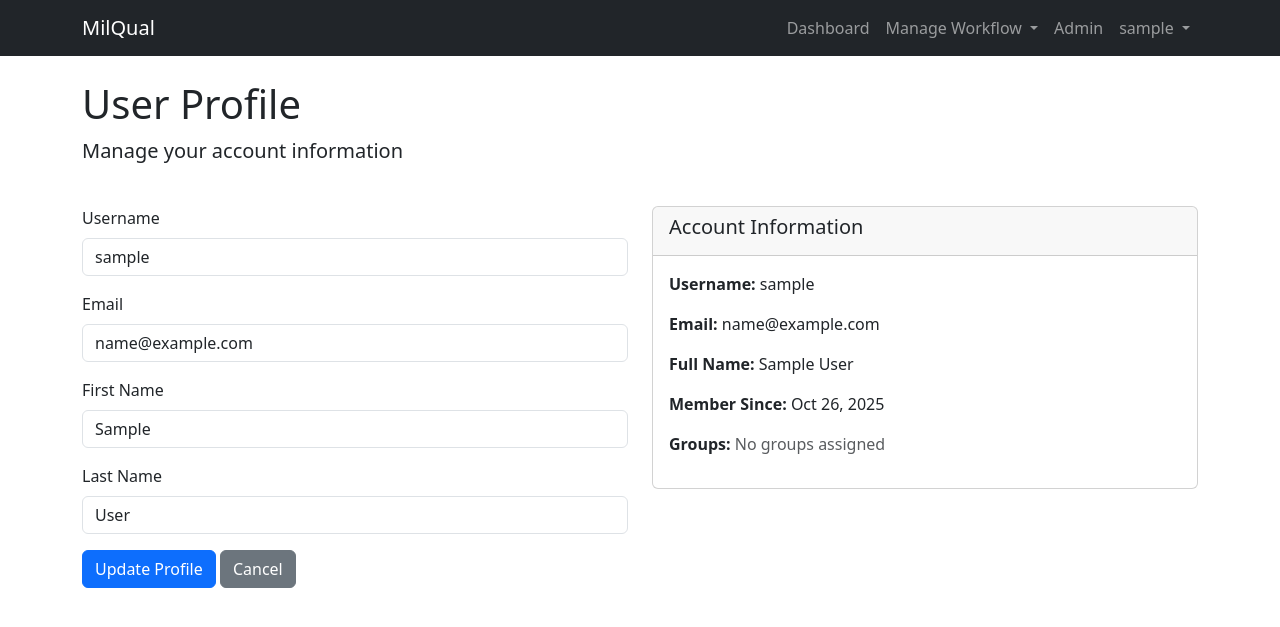
After one commit to yhendricks/MilQual, a Django app: page /profile/ in a window 1280 px wide. The commit adds this page. Shown: the top 627 px of the page. Run offline with Django 4.2, Linux system fonts and the light colour scheme; the visitor is signed in with stand-in values (Sample User, id 1); parts of the project's set-up code (start-up, migrations or seed data) failed here and were passed over.

Commit message:
Add user profile page with username dropdown menu containing profile and logout options

```diff
--- a/MilQual/urls.py
+++ b/MilQual/urls.py
@@ -7,5 +7,6 @@ urlpatterns = [
     path('admin/', admin.site.urls),
     path('accounts/', include('django.contrib.auth.urls')),
     path('register/', pcb_tracker_views.register, name='register'),
+    path('profile/', pcb_tracker_views.profile, name='profile'),
     path('', include('pcb_tracker.urls')),
 ]
--- a/pcb_tracker/templates/base.html
+++ b/pcb_tracker/templates/base.html
@@ -85,11 +85,21 @@
                     <a class="nav-link" href="/admin/">Admin</a>
                 {% endif %}
                 {% if user.is_authenticated %}
-                    <span class="navbar-text">Welcome, {{ user.username }}!</span>
-                    <form method="post" action="{% url 'logout' %}" class="d-inline">
-                        {% csrf_token %}
-                        <button type="submit" class="nav-link btn btn-link">Logout</button>
-                    </form>
+                    <li class="nav-item dropdown">
+                        <a class="nav-link dropdown-toggle" href="#" id="userProfileDropdown" role="button" data-bs-toggle="dropdown" aria-expanded="false">
+                            {{ user.username }}
+                        </a>
+                        <ul class="dropdown-menu" aria-labelledby="userProfileDropdown">
+                            <li><a class="dropdown-item" href="{% url 'profile' %}">Profile</a></li>
+                            <li><hr class="dropdown-divider"></li>
+                            <li>
+                                <form method="post" action="{% url 'logout' %}" class="d-inline">
+                                    {% csrf_token %}
+                                    <button type="submit" class="dropdown-item">Logout</button>
+                                </form>
+                            </li>
+                        </ul>
+                    </li>
                 {% else %}
                     <a class="nav-link" href="{% url 'login' %}">Login</a>
                     <a class="nav-link" href="{% url 'register' %}">Register</a>
--- /dev/null
+++ b/pcb_tracker/templates/pcb_tracker/profile.html
@@ -0,0 +1,67 @@
+{% extends 'base.html' %}
+
+{% block title %}User Profile - MilQual{% endblock %}
+
+{% block content %}
+<div class="row">
+    <div class="col-md-12">
+        <h1>User Profile</h1>
+        <p class="lead">Manage your account information</p>
+    </div>
+</div>
+
+<div class="row mt-4">
+    <div class="col-md-6">
+        <form method="post">
+            {% csrf_token %}
+
+            <div class="mb-3">
+                <label for="id_username" class="form-label">Username</label>
+                <input type="text" class="form-control" id="id_username" name="username" value="{{ user.username }}" required>
+            </div>
+
+            <div class="mb-3">
+                <label for="id_email" class="form-label">Email</label>
+                <input type="email" class="form-control" id="id_email" name="email" value="{{ user.email }}" required>
+            </div>
+
+            <div class="mb-3">
+                <label for="id_first_name" class="form-label">First Name</label>
+                <input type="text" class="form-control" id="id_first_name" name="first_name" value="{{ user.first_name }}">
+            </div>
+
+            <div class="mb-3">
+                <label for="id_last_name" class="form-label">Last Name</label>
+                <input type="text" class="form-control" id="id_last_name" name="last_name" value="{{ user.last_name }}">
+            </div>
+
+            <button type="submit" class="btn btn-primary">Update Profile</button>
+            <a href="{% url 'dashboard' %}" class="btn btn-secondary">Cancel</a>
+        </form>
+    </div>
+
+    <div class="col-md-6">
+        <div class="card">
+            <div class="card-header">
+                <h5>Account Information</h5>
+            </div>
+            <div class="card-body">
+                <p><strong>Username:</strong> {{ user.username }}</p>
+                <p><strong>Email:</strong> {{ user.email }}</p>
+                <p><strong>Full Name:</strong> {{ user.get_full_name|default:"Not provided" }}</p>
+                <p><strong>Member Since:</strong> {{ user.date_joined|date:"M d, Y" }}</p>
+                <p><strong>Groups:</strong>
+                    {% if user.groups.all %}
+                        {% for group in user.groups.all %}
+                            <span class="badge bg-secondary">{{ group.name }}</span>
+                            {% if not forloop.last %}, {% endif %}
+                        {% endfor %}
+                    {% else %}
+                        <span class="text-muted">No groups assigned</span>
+                    {% endif %}
+                </p>
+            </div>
+        </div>
+    </div>
+</div>
+{% endblock %}
--- a/pcb_tracker/views.py
+++ b/pcb_tracker/views.py
@@ -424,3 +424,39 @@ def register(request):
         return redirect('dashboard')
 
     return render(request, 'registration/register.html')
+
+
+@login_required
+def profile(request):
+    """User profile page"""
+    if request.method == 'POST':
+        # Update user profile information
+        user = request.user
+        username = request.POST.get('username')
+        email = request.POST.get('email')
+        first_name = request.POST.get('first_name')
+        last_name = request.POST.get('last_name')
+
+        # Check if username is taken by another user
+        if username and username != user.username:
+            if User.objects.filter(username=username).exclude(id=user.id).exists():
+                messages.error(request, 'Username already exists.')
+                return render(request, 'pcb_tracker/profile.html', {'user': user})
+
+        # Check if email is taken by another user
+        if email and email != user.email:
+            if User.objects.filter(email=email).exclude(id=user.id).exists():
+                messages.error(request, 'Email already exists.')
+                return render(request, 'pcb_tracker/profile.html', {'user': user})
+
+        # Update user fields
+        if username: user.username = username
+        if email: user.email = email
+        if first_name: user.first_name = first_name
+        if last_name: user.last_name = last_name
+
+        user.save()
+        messages.success(request, 'Profile updated successfully!')
+        return redirect('profile')
+
+    return render(request, 'pcb_tracker/profile.html', {'user': request.user})
```
